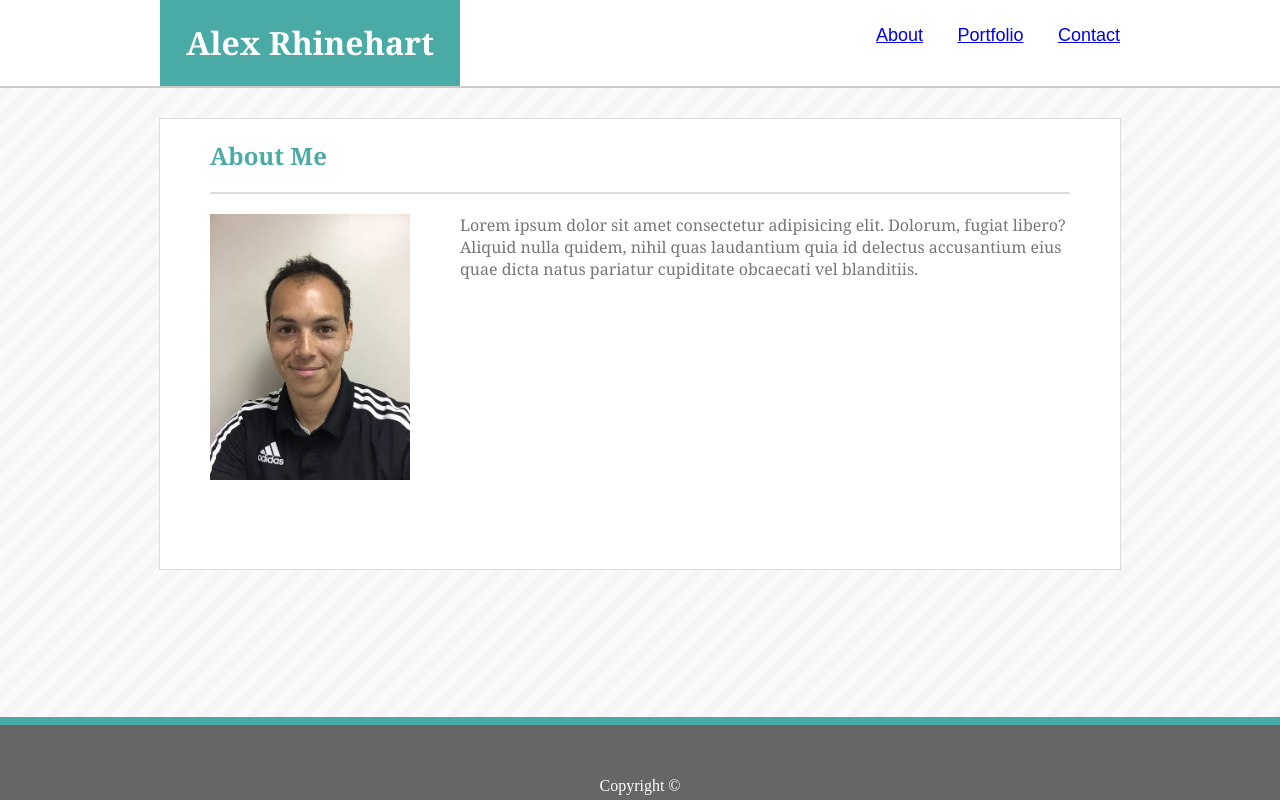
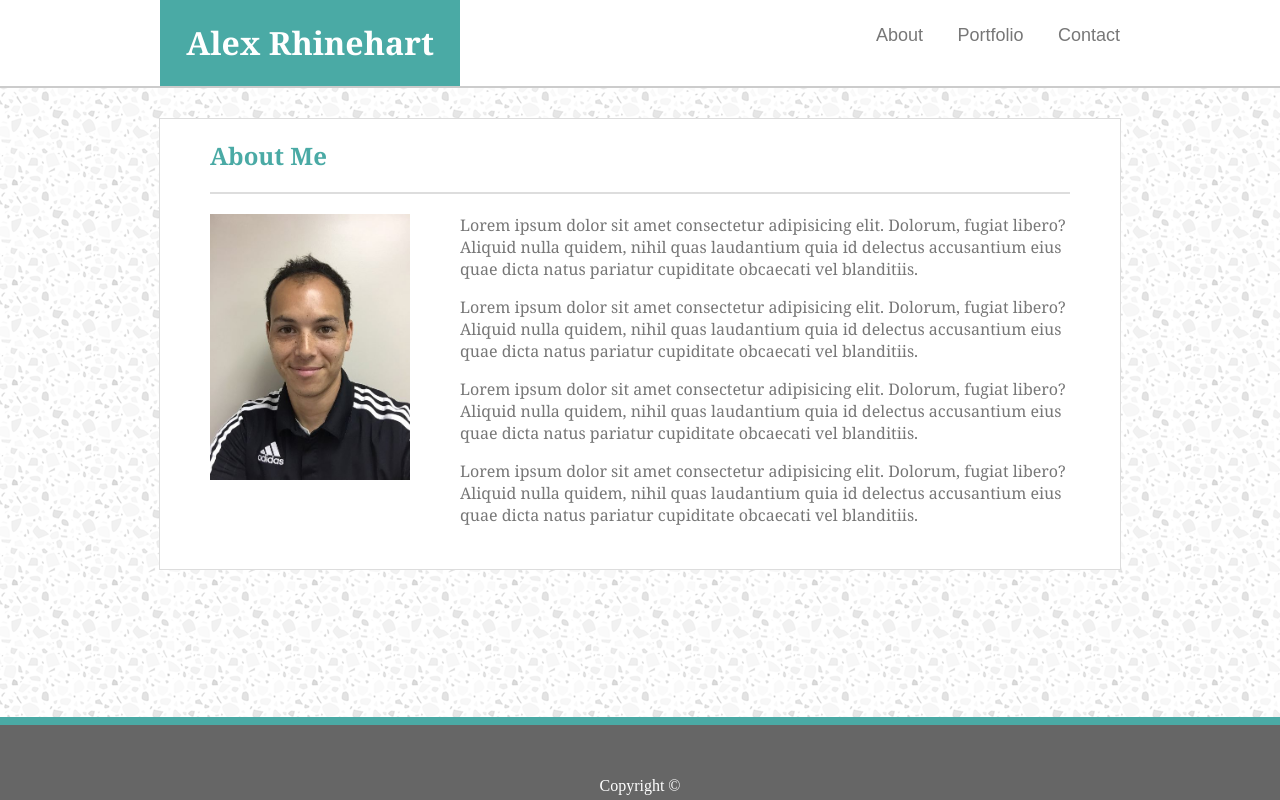
Before and after one commit to RhinehartA05/Basic-Portfolio, a plain HTML site: page index.html in a window 1280 px wide. Drawn offline with Linux system fonts and the light colour scheme.

Commit message:
added working nav links & adjusted their style. Changed the background image

```diff
--- a/assets/css/style.css
+++ b/assets/css/style.css
@@ -43,7 +43,15 @@ font-size: 18px;
 }
 
 a {
-    list-style-type: none;
+    text-decoration: none;
+}
+
+a:link {
+    color: #777777;
+}
+
+a:hover {
+    color: #4aaaa5;
 }
 
 /*--------------------End Header Style---*/
@@ -54,7 +62,7 @@ article {
     clear: both;
     border-top: solid 2px;
     border-color: #cccccc;
-    background-image: url(../images/stripes-light.png);
+    background-image: url(../images/light-grey-terrazzo.png);
     background-repeat: repeat;
     min-height: 85vh;
 }
--- a/index.html
+++ b/index.html
@@ -39,6 +39,10 @@
 
                 <div class="main-text">
                     <p>Lorem ipsum dolor sit amet consectetur adipisicing elit. Dolorum, fugiat libero? Aliquid nulla quidem, nihil quas laudantium quia id delectus accusantium eius quae dicta natus pariatur cupiditate obcaecati vel blanditiis.</p>
+                    <p>Lorem ipsum dolor sit amet consectetur adipisicing elit. Dolorum, fugiat libero? Aliquid nulla quidem, nihil quas laudantium quia id delectus accusantium eius quae dicta natus pariatur cupiditate obcaecati vel blanditiis.</p>
+
+                    <p>Lorem ipsum dolor sit amet consectetur adipisicing elit. Dolorum, fugiat libero? Aliquid nulla quidem, nihil quas laudantium quia id delectus accusantium eius quae dicta natus pariatur cupiditate obcaecati vel blanditiis.</p>
+                    <p>Lorem ipsum dolor sit amet consectetur adipisicing elit. Dolorum, fugiat libero? Aliquid nulla quidem, nihil quas laudantium quia id delectus accusantium eius quae dicta natus pariatur cupiditate obcaecati vel blanditiis.</p>
 
                 </div>
             </div>
```
Also changed, not shown: assets/images/light-grey-terrazzo.png (added).
